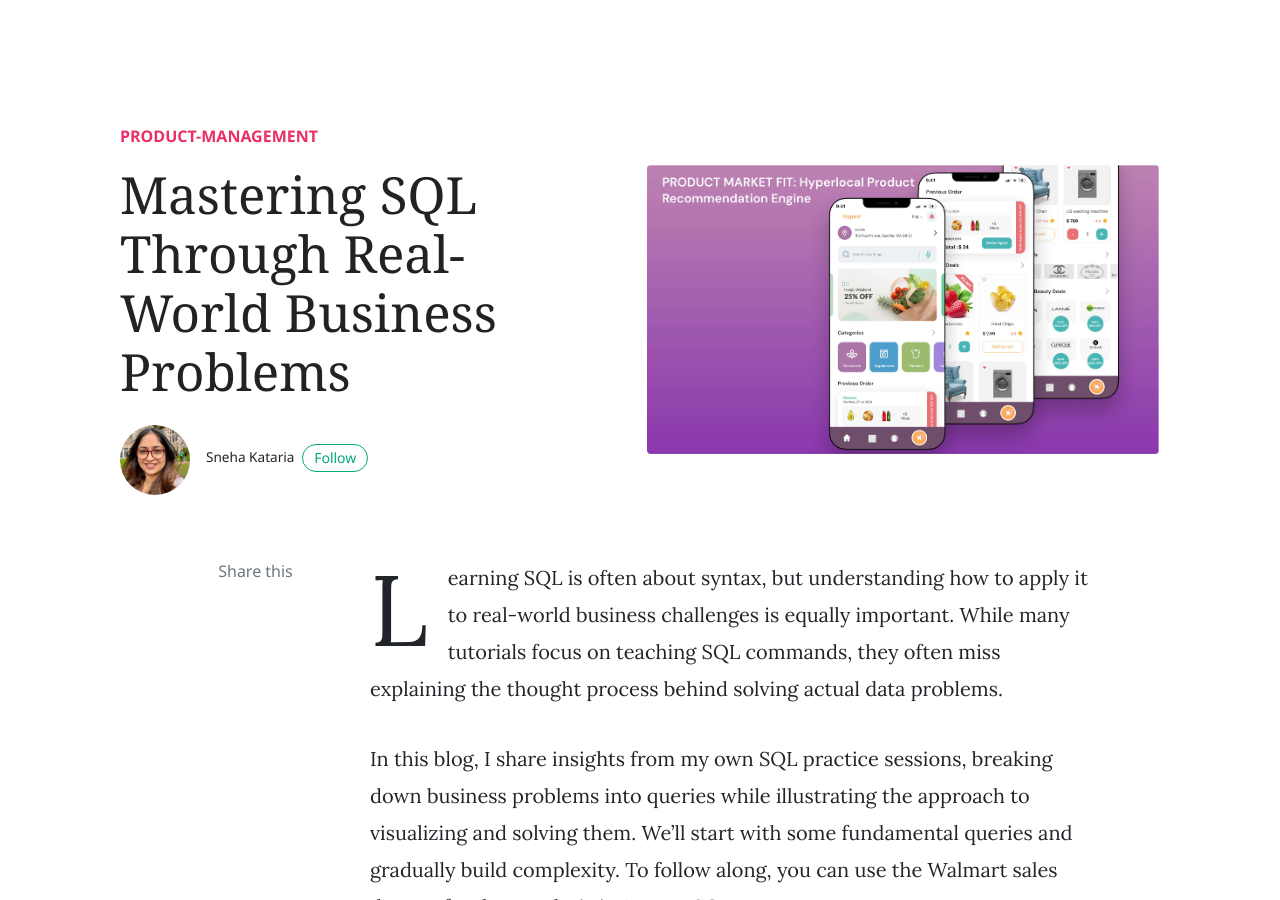
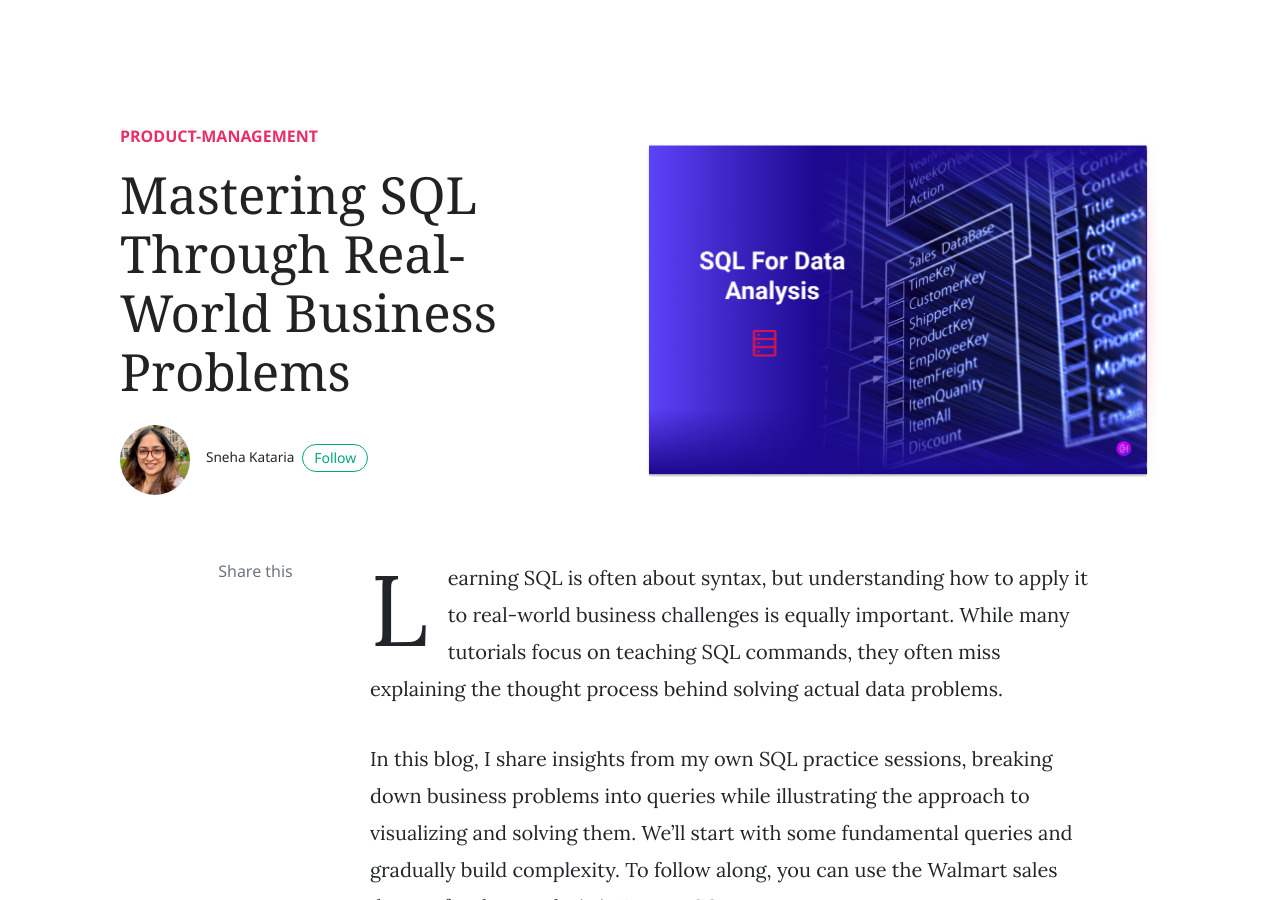
Before and after one commit to sneha-kataria/blog, a Jekyll site: the page built from _posts/product-management/2025-02-15-data-analysis-using-sql.md, in a window 1280 px wide and 900 px high. Built offline with Jekyll 4.4.1, drawn with Linux system fonts in a browser that asks for light colours; nearby versions of some CDN libraries; comment, search, counter and statistics services are not loaded.

Commit message:
Added Sql analysis.

```diff
--- a/_posts/product-management/2025-02-15-data-analysis-using-sql.md
+++ b/_posts/product-management/2025-02-15-data-analysis-using-sql.md
@@ -4,7 +4,7 @@
 author: Sneha
 categories: [ product-management ]
 tags: [ sql, data-analysis]
-image: https://sneha-kataria.github.io/blog/assets/images/hyperlocal_product_recommendation/home_page.png
+image: https://sneha-kataria.github.io/blog/assets/images/sql_data_analysis/sql-data-analysis.png
 date: 2024-12-15 10:00:00 -0700
 ---
 Learning SQL is often about syntax, but understanding how to apply it to real-world business challenges is equally
@@ -14,6 +14,8 @@
 In this blog, I share insights from my own SQL practice sessions, breaking down business problems into queries while
 illustrating the approach to visualizing and solving them. We'll start with some fundamental queries and gradually
 build complexity. To follow along, you can use the Walmart sales dataset for data analysis in PostgreSQL.
+
+![Home Page](/blog/assets/images/sql_data_analysis/sql-data-analysis.png)
 
 
 ## Setting Up Your Database
```
Also changed, not shown: assets/images/sql_data_analysis/sql-data-analysis.png (added).
